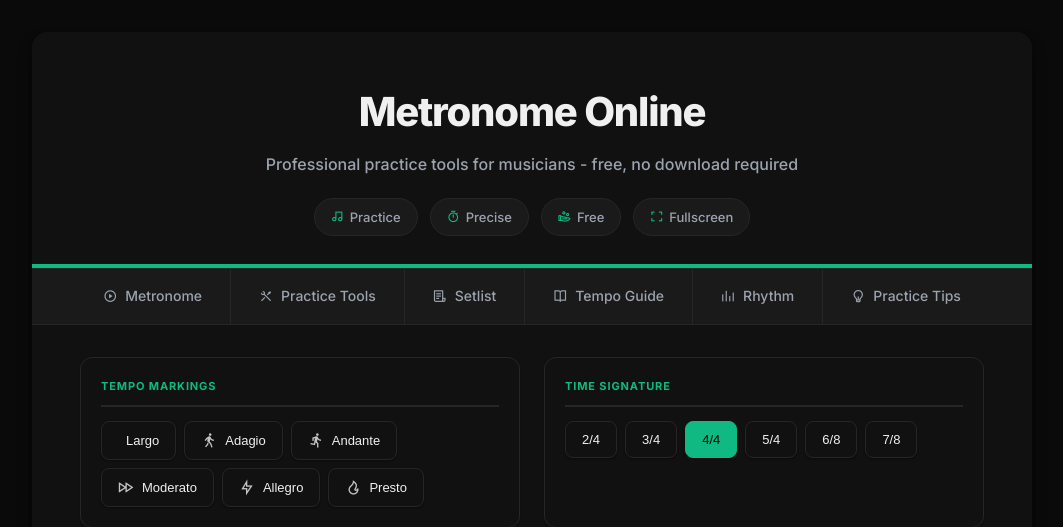
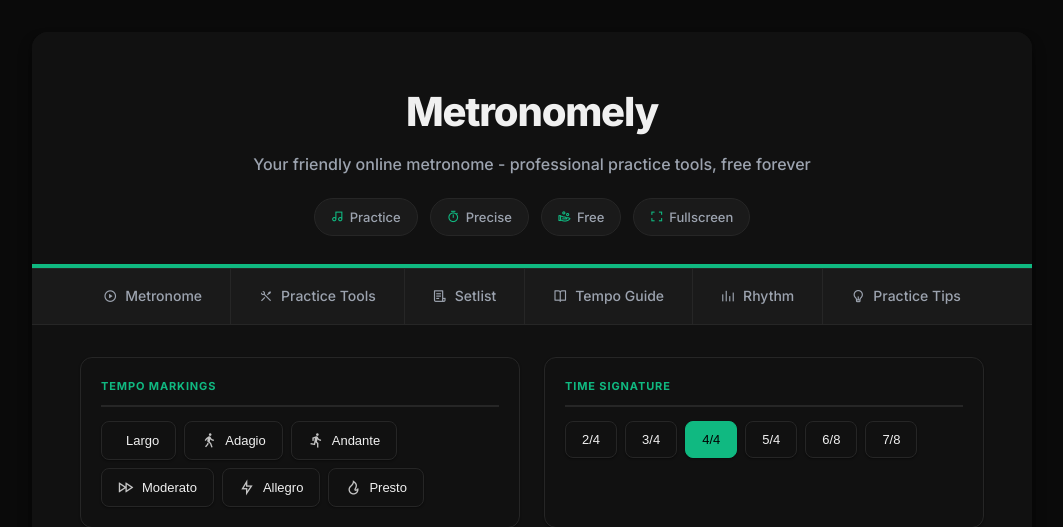
Before and after one commit to bberg/metronome, a Flask app: page / in a window 1280 px wide. Shown: the top 527 px of the page, without its empty margins (108-1171 px from the left). Run offline with Flask 3, Linux system fonts and the light colour scheme.

Commit message:
Rebrand to Metronomely, add Siren Generator link

```diff
--- a/templates/index.html
+++ b/templates/index.html
@@ -3,8 +3,8 @@
 <head>
     <meta charset="UTF-8">
     <meta name="viewport" content="width=device-width, initial-scale=1.0">
-    <title>Metronome Online - Free Precision Metronome for Musicians</title>
-    <meta name="description" content="Free online metronome with tempo trainer, practice timer, setlist management, and fullscreen mode. Professional features for musicians, students, and drummers. No download required.">
+    <title>Metronomely - Free Online Metronome for Musicians</title>
+    <meta name="description" content="Metronomely is your free online metronome with tempo trainer, practice timer, setlist management, and fullscreen mode. Professional features for musicians, students, and drummers. No download required.">
     <meta name="keywords" content="metronome, online metronome, free metronome, tap tempo, time signature, music practice, rhythm training, BPM, tempo trainer, practice timer">
 
     <!-- Canonical URL -->
@@ -13,15 +13,15 @@
     <!-- Open Graph -->
     <meta property="og:type" content="website">
     <meta property="og:url" content="https://metronomely.com/">
-    <meta property="og:title" content="Metronome Online - Free Precision Metronome for Musicians">
-    <meta property="og:description" content="Free online metronome with tempo trainer, practice timer, setlist management, and fullscreen mode. Professional features for musicians.">
+    <meta property="og:title" content="Metronomely - Free Online Metronome for Musicians">
+    <meta property="og:description" content="Metronomely is your free online metronome with tempo trainer, practice timer, setlist management, and fullscreen mode. Professional features for musicians.">
     <meta property="og:image" content="https://metronomely.com/static/images/og-image.png">
     <meta property="og:site_name" content="Metronomely">
 
     <!-- Twitter Card -->
     <meta name="twitter:card" content="summary_large_image">
-    <meta name="twitter:title" content="Metronome Online - Free for Musicians">
-    <meta name="twitter:description" content="Free online metronome with tap tempo, tempo trainer, practice timer, and fullscreen mode.">
+    <meta name="twitter:title" content="Metronomely - Free Online Metronome for Musicians">
+    <meta name="twitter:description" content="Metronomely is your free online metronome with tap tempo, tempo trainer, practice timer, and fullscreen mode.">
     <meta name="twitter:image" content="https://metronomely.com/static/images/og-image.png">
 
     <!-- JSON-LD Structured Data -->
@@ -29,9 +29,9 @@
     {
         "@context": "https://schema.org",
         "@type": "WebApplication",
-        "name": "Metronome Online",
+        "name": "Metronomely",
         "url": "https://metronomely.com/",
-        "description": "Free online metronome with tempo trainer, practice timer, setlist management, and fullscreen mode for musicians.",
+        "description": "Metronomely is your free online metronome with tempo trainer, practice timer, setlist management, and fullscreen mode for musicians.",
         "applicationCategory": "MultimediaApplication",
         "operatingSystem": "Any",
         "offers": {
@@ -61,8 +61,8 @@
     <div class="container">
         <header class="page-header">
             <div class="header-content">
-                <h1>Metronome Online</h1>
-                <p class="tagline">Professional practice tools for musicians - free, no download required</p>
+                <h1>Metronomely</h1>
+                <p class="tagline">Your friendly online metronome - professional practice tools, free forever</p>
             </div>
             <div class="header-badges">
                 <span class="header-badge"><i class="ri-music-2-line"></i> Practice</span>
@@ -673,8 +673,8 @@
         <footer class="site-footer">
             <div class="footer-content">
                 <div class="footer-brand">
-                    <span class="footer-logo">Metronome Online</span>
-                    <p>Free online metronome with professional practice features. Tempo trainer, practice timer, setlist management, and fullscreen mode. Perfect for musicians, students, and drummers.</p>
+                    <span class="footer-logo">Metronomely</span>
+                    <p>Your friendly online metronome with professional practice features. Tempo trainer, practice timer, setlist management, and fullscreen mode. Perfect for musicians, students, and drummers.</p>
                 </div>
                 <div class="footer-links">
                     <h4>Quick Links</h4>
@@ -686,6 +686,7 @@
                 </div>
                 <div class="footer-related">
                     <h4>Related Tools</h4>
+                    <a href="https://sirengenerator.com" target="_blank">Siren Generator</a>
                     <a href="https://focushum.com" target="_blank">Noise Generator</a>
                     <a href="https://tonesynth.com" target="_blank">Tone Generator</a>
                     <a href="https://binauralhq.com" target="_blank">Binaural Beats</a>
```
